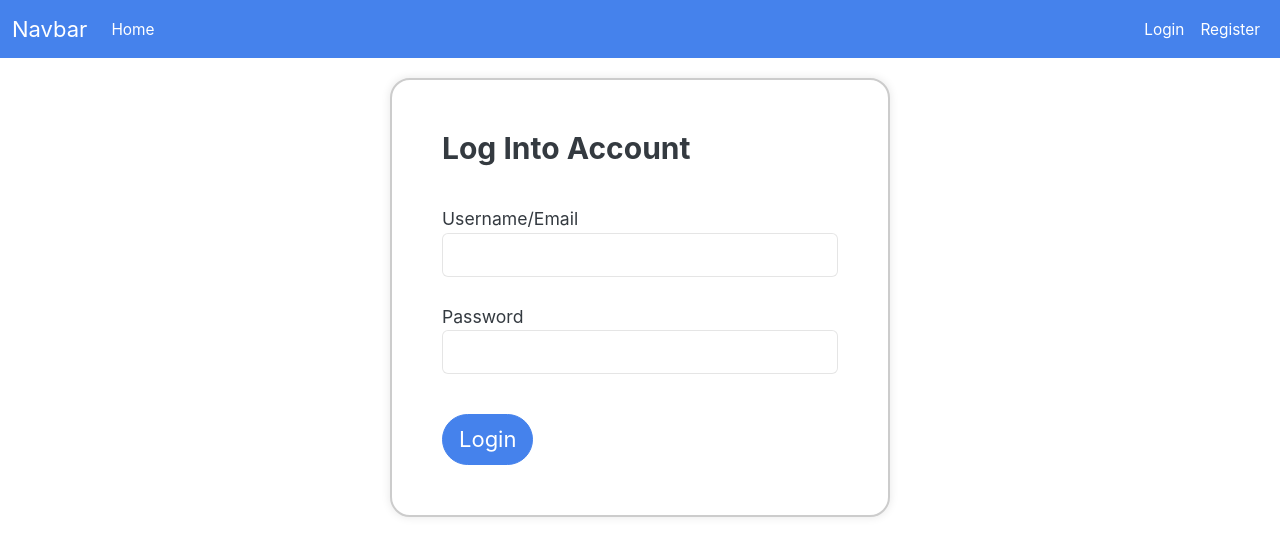
After one commit to MoHoss007/knowledge-box, a Flask app: page /auth/login in a window 1280 px wide. The commit adds this page. Shown: the top 556 px of the page. Run offline with Flask 3, Linux system fonts and the light colour scheme; some libraries are stand-ins or nearby versions.

Commit message:
Implemented login functionality

```diff
--- a/blog/app_factory.py
+++ b/blog/app_factory.py
@@ -15,6 +15,9 @@ def create_app():
     from blog.models import bcrypt
     bcrypt.init_app(app)
 
+    from blog.models import login_manager
+    login_manager.init_app(app)
+
     app.app_context().push()
 
     # Register the blueprints
--- a/blog/auth/forms.py
+++ b/blog/auth/forms.py
@@ -3,6 +3,7 @@ from wtforms import StringField, PasswordField, SubmitField
 from wtforms.validators import Length, EqualTo, DataRequired, ValidationError, Email
 import email_validator
 from blog.models import User
+import re
 
 
 # noinspection PyMethodMayBeStatic
@@ -18,7 +19,17 @@ class RegisterForm(FlaskForm):
         if user:
             raise ValidationError("A user with the provided username already exists.")
 
+        allowed_characters_pattern = re.compile(r"^[a-zA-Z0-9_]+$")
+        if not allowed_characters_pattern.match(username_to_check.data):
+            raise ValidationError("Invalid characters in username. Use only letters, numbers, and underscores.")
+
     def validate_email(self, email_to_check):
         user = User.query.filter_by(email=email_to_check.data).first()
         if user:
             raise ValidationError("A user with the provided email already exists.")
+
+
+class LoginForm(FlaskForm):
+    username_or_email = StringField(label="Username/Email", validators=[DataRequired()])
+    password = PasswordField(label="Password", validators=[DataRequired()])
+    submit = SubmitField(label="Submit")
--- /dev/null
+++ b/blog/auth/templates/login.html
@@ -0,0 +1,26 @@
+{% extends "base.html" %}
+
+{% block stylesheet %}
+  <link rel="stylesheet" href="{{ url_for('auth.static', filename='styles.css') }}">
+{% endblock %}
+
+{% block content %}
+  <div class="auth-container">
+    <form method="POST" novalidate>
+      {{ form.hidden_tag() }}
+      <h1>Log Into Account</h1>
+
+      <div class="form-group">
+        {{ form.username_or_email.label() }}
+        {{ form.username_or_email(class="form-control") }}
+      </div>
+      <br>
+      <div class="form-group">
+        {{ form.password.label() }}
+        {{ form.password(class="form-control") }}
+      </div>
+
+      <button type="submit" class="btn btn-lg btn-primary">Login</button>
+    </form>
+  </div>
+{% endblock %}
--- a/blog/auth/views.py
+++ b/blog/auth/views.py
@@ -1,8 +1,9 @@
 from flask import Blueprint, render_template
 from flask import render_template, redirect, url_for, flash
 from blog.models import User
-from blog.auth.forms import RegisterForm
+from blog.auth.forms import RegisterForm, LoginForm
 from blog.models import db
+from flask_login import login_user, logout_user, login_required
 
 auth = Blueprint("auth", __name__, static_folder="static", template_folder="templates")
 
@@ -21,7 +22,7 @@ def register_page():
         db.session.add(user_to_create)
         db.session.commit()
 
-        # login_user(user_to_create)
+        login_user(user_to_create)
         flash(f"Account created successfully: {user_to_create.username}", category="success")
         return redirect(url_for("home.home_page"))
 
@@ -30,3 +31,29 @@ def register_page():
             flash(f"There was an error with creating a user: {error_message}", category="danger")
 
     return render_template("register.html", form=form)
+
+
+@auth.route("/login", methods=["GET", "POST"])
+def login_page():
+    form = LoginForm()
+
+    if form.validate_on_submit():
+        corresponding_user = User.query.filter(
+            (User.username == form.username_or_email.data) | (User.email == form.username_or_email.data)
+        ).first()
+
+        if corresponding_user and corresponding_user.check_password(form.password.data):
+            login_user(corresponding_user)
+            flash(f"Successfully logged in as: {corresponding_user.username}", category="success")
+            return redirect(url_for("home.home_page"))
+        else:
+            flash("Incorrect email or password.", category="danger")
+
+    return render_template("login.html", form=form)
+
+
+@auth.route("/logout")
+def logout():
+    logout_user()
+    flash("You have been logged out.", category="info")
+    return redirect(url_for("home.home_page"))
--- a/blog/templates/base.html
+++ b/blog/templates/base.html
@@ -11,6 +11,9 @@
 
   <!-- Local custom CSS styles -->
   {% block stylesheet %}{% endblock %}
+
+  <!-- Font Awesome web application icons -->
+  <link rel="stylesheet" href="https://cdnjs.cloudflare.com/ajax/libs/font-awesome/4.7.0/css/font-awesome.min.css">
 
   <script src="https://cdn.jsdelivr.net/npm/bootstrap@5.2.0/dist/js/bootstrap.bundle.min.js"></script>
 
@@ -32,9 +35,24 @@
         </ul>
       </div>
       <form class="d-flex">
+        {% if current_user.is_authenticated %}
           <ul class="navbar-nav me-auto">
             <li class="nav-item">
-            <a class="nav-link active" href="#">Login</a>
+              <a class="nav-link active">
+                <i class="fa fa-user-circle"></i>
+                {{ current_user.username }}
+              </a>
+            </li>
+          </ul>
+          <ul class="navbar-nav me-auto">
+            <li class="nav-item">
+              <a class="nav-link active" href="{{ url_for('auth.logout') }}">Logout</a>
+            </li>
+          </ul>
+        {% else %}
+          <ul class="navbar-nav me-auto">
+            <li class="nav-item">
+              <a class="nav-link active" href="{{ url_for('auth.login_page') }}">Login</a>
             </li>
           </ul>
           <ul class="navbar-nav me-auto">
@@ -42,6 +60,7 @@
               <a class="nav-link active" href="{{ url_for('auth.register_page') }}">Register</a>
             </li>
           </ul>
+        {% endif %}
       </form>
     </div>
   </nav>
```
Also changed, not shown: blog/models.py (+10 -1 lines), blog/auth/templates/register.html (indentation only). Lines whose indentation alone changed are shown as unchanged.
